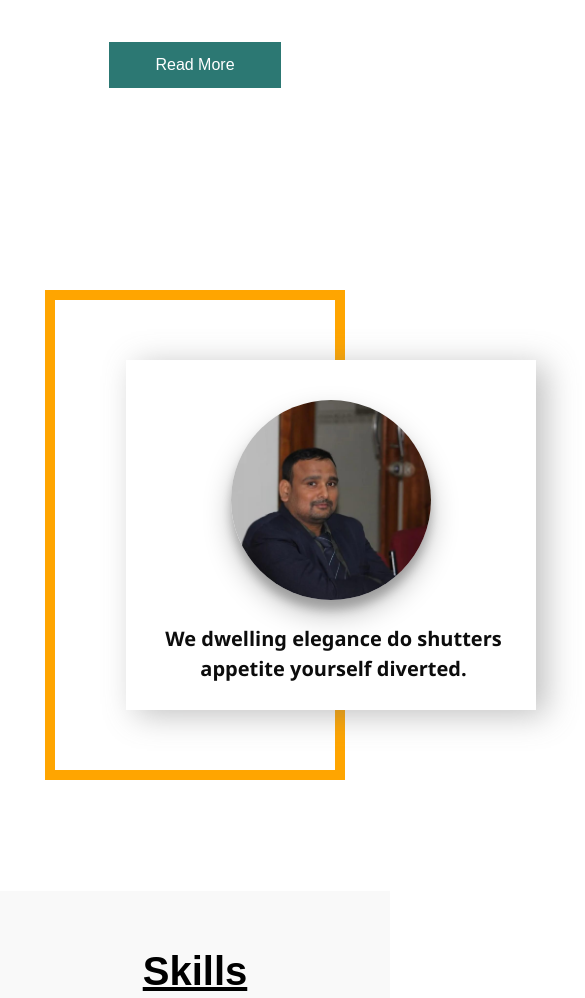
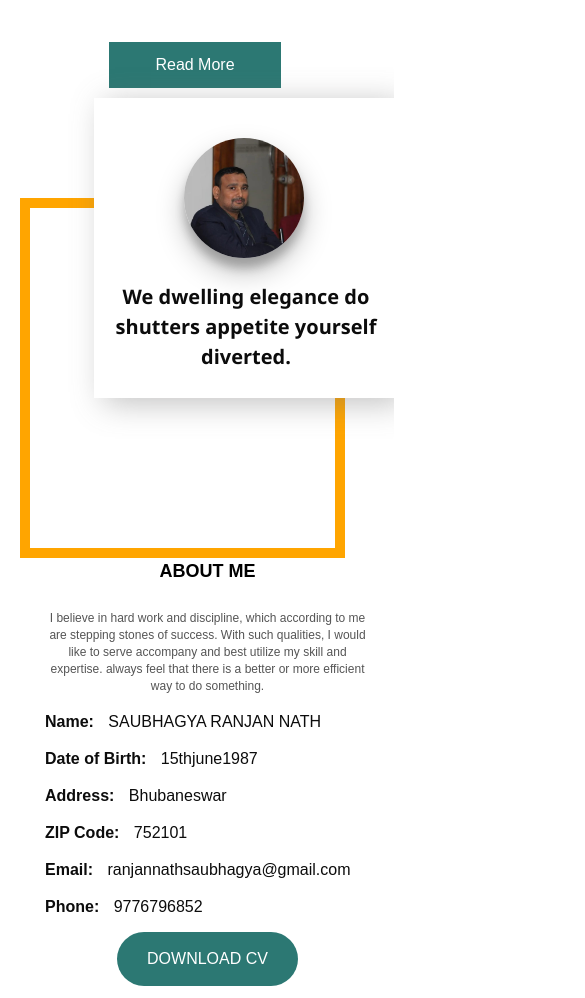
Before and after one commit to Ahts2023/saubhagya-ranjan-nath-portfolio-, a plain HTML site: page index.html in a window 390 px wide. Shown: the part 844-1842 px from the top of the page, 585 px wide, since content can reach past the window. Drawn offline with nearby package versions, Linux system fonts and the light colour scheme; some packages are replaced by stand-ins of ours; a script that the page names is missing.

Commit message:
UPDATE CSS

```diff
--- a/css/style.css
+++ b/css/style.css
@@ -1158,7 +1158,75 @@ body {
   border: 2px solid black;
 }
 
+@media (max-width: 768px) {
+  .container-about {
+       display: flex;
+      flex-direction: column; /* Stack items vertically */
+      align-items: center; /* Center-align content */
+      text-align: center;
+  }
+  .about-box{
+    height: 300px;
+    width: 300px;
+    margin-top: 40px;
+    margin-left: 0px;
+  }
+  .about_title span, .about_description, .about_text_box,.personal_info p, .read{
+    margin-left: 0 !important;
+  }
 
+  .left, .about_text_box {
+      flex: 1;
+      height: 350px;
+      width: 100%; /* Full width for both sections */
+      text-align: center; /* Center-align content on mobile */
+  }
+
+  .about-box img {
+      width: 150px; /* Reduce image size */
+      height: 150px;
+  }
+
+  .about_title span {
+      font-size: 20px; /* Reduce title size */
+  }
+
+  .about_description {
+      font-size: 14px; /* Adjust description font size */
+
+  }
+}
+@media screen and (max-width: 600px) {
+  .personal_info {
+    grid-template-columns: 1fr; /* Switch to a single-column layout */
+  }
+
+  .personal_info p {
+    flex-direction: column; /* Stack label and value vertically */
+    text-align: left; /* Align everything to the left */
+  }
+
+  .personal_info p strong {
+    padding-right: 0; /* Remove padding since stacking removes the need */
+    width: auto; /* Allow labels to size dynamically */
+    margin-bottom: 5px; /* Adds spacing between label and value */
+  }
+}
+@media (max-width: 480px) {
+  .about-box img {
+      width: 120px; /* Further reduce image size */
+      height: 120px;
+  }
+
+  .about_title span {
+      font-size: 18px; /* Smaller title font */
+  }
+
+  .about_description {
+      font-size: 12px;
+      line-height: 1.4;
+  }
+}
 .project-slider-container {
   overflow: hidden;
   width: 100%;
```
